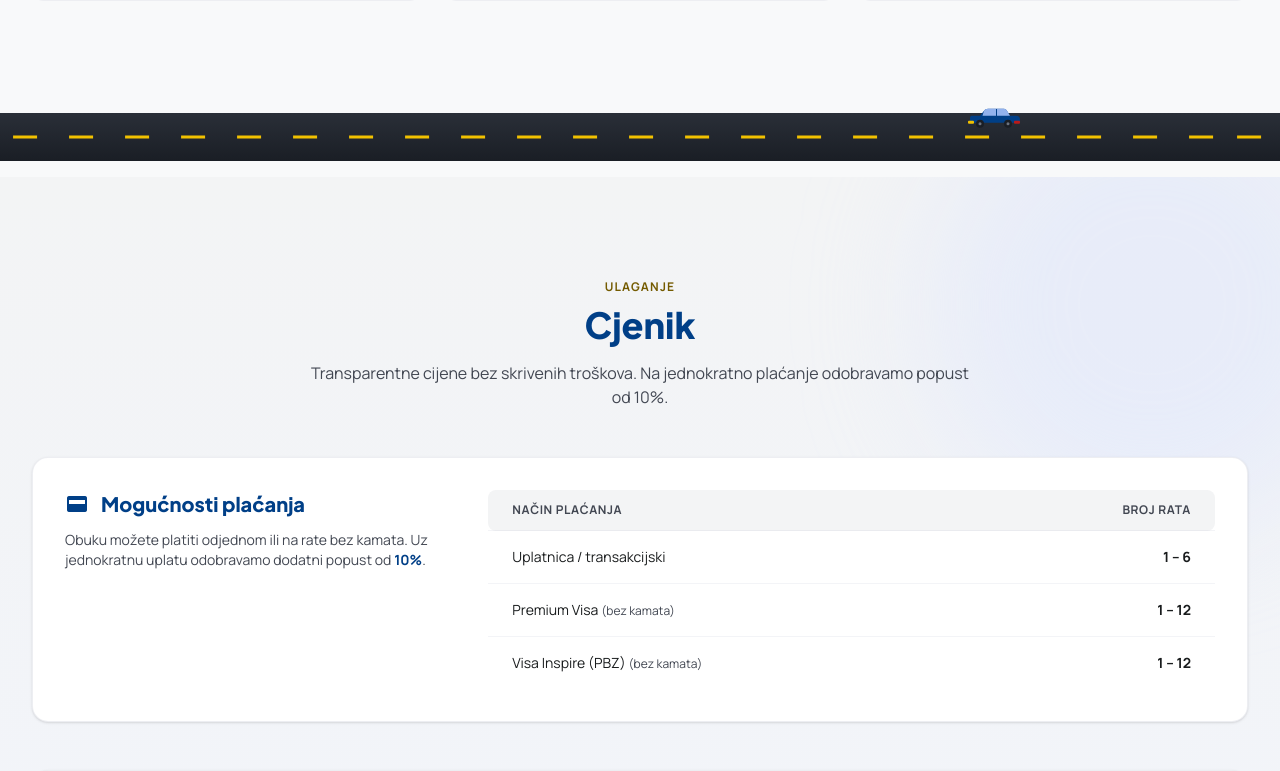
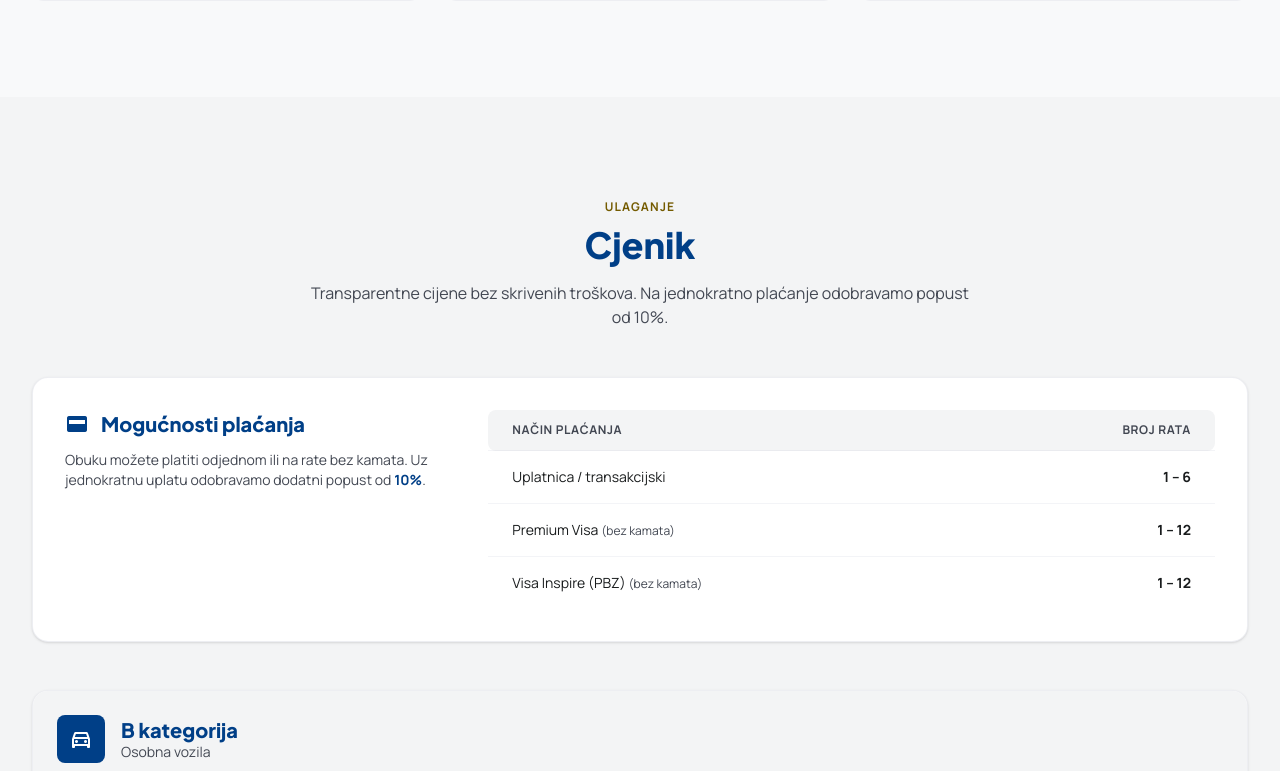
Before and after one commit to mateo76910/autoskola-pilot, a Next.js app: page / in a window 1280 px wide. Shown: the part 1409-2180 px from the top of the page. Built offline with nearby package versions, Linux system fonts and the light colour scheme.

Commit message:
fix branch

```diff
--- a/src/app/page.tsx
+++ b/src/app/page.tsx
@@ -5,7 +5,6 @@ import Instructors from "@/components/sections/Instructors";
 import Registration from "@/components/sections/Registration";
 import Faq, { faqItems } from "@/components/sections/Faq";
 import Locations from "@/components/sections/Locations";
-import RoadDivider from "@/components/RoadDivider";
 
 export default function Home() {
   const faqLd = {
@@ -29,11 +28,9 @@ export default function Home() {
       />
       <Hero />
       <Categories />
-      <RoadDivider direction="ltr" />
       <Pricing />
       <Instructors />
       <Registration />
-      <RoadDivider direction="rtl" />
       <Faq />
       <Locations />
     </>
--- a/src/components/sections/Faq.tsx
+++ b/src/components/sections/Faq.tsx
@@ -47,19 +47,8 @@ export const faqItems = [
 
 export default function Faq() {
   return (
-    <section
-      className="relative py-24 bg-gradient-to-b from-surface via-tertiary-fixed/15 to-surface overflow-hidden"
-      id="faq"
-    >
-      <div
-        aria-hidden="true"
-        className="pointer-events-none absolute top-10 right-0 w-[24rem] h-[24rem] rounded-full bg-tertiary-fixed/30 blur-3xl"
-      />
-      <div
-        aria-hidden="true"
-        className="pointer-events-none absolute bottom-0 left-0 w-[22rem] h-[22rem] rounded-full bg-primary-fixed/25 blur-3xl"
-      />
-      <div className="relative max-w-4xl mx-auto px-6 md:px-8">
+    <section className="py-24 bg-surface" id="faq">
+      <div className="max-w-4xl mx-auto px-6 md:px-8">
         <div className="text-center mb-16">
           <span className="text-tertiary font-bold tracking-widest text-xs uppercase">
             Pojašnjenja
--- a/src/components/sections/Hero.tsx
+++ b/src/components/sections/Hero.tsx
@@ -1,4 +1,4 @@
-import HeroImage from "@/components/HeroImage";
+import Image from "next/image";
 
 export default function Hero() {
   return (
@@ -36,7 +36,16 @@ export default function Hero() {
 
         <div className="relative">
           <div className="absolute -right-20 -top-20 w-96 h-96 bg-primary-fixed rounded-full mix-blend-multiply filter blur-3xl opacity-30" />
-          <HeroImage />
+          <div className="rounded-tl-[4rem] rounded-br-[4rem] overflow-hidden shadow-2xl relative z-10">
+            <Image
+              src="https://images.unsplash.com/photo-1619767886558-efdc259cde1a?auto=format&fit=crop&w=1200&q=80"
+              alt="Moderni auto za obuku vozača autoškole Pilot"
+              width={1200}
+              height={800}
+              priority
+              className="w-full h-[500px] object-cover"
+            />
+          </div>
 
           <div className="absolute -bottom-6 -left-6 glass-nav bg-surface/90 p-6 rounded-xl shadow-xl z-20 flex items-center gap-4">
             <div className="w-12 h-12 rounded-full bg-tertiary flex items-center justify-center text-on-tertiary">
--- a/src/components/sections/Instructors.tsx
+++ b/src/components/sections/Instructors.tsx
@@ -26,19 +26,8 @@ const instructors: Instructor[] = [
 
 export default function Instructors() {
   return (
-    <section
-      className="relative py-24 bg-surface overflow-hidden"
-      id="instruktori"
-    >
-      <div
-        aria-hidden="true"
-        className="pointer-events-none absolute top-1/3 -left-40 w-[30rem] h-[30rem] rounded-full bg-secondary-fixed/40 blur-3xl"
-      />
-      <div
-        aria-hidden="true"
-        className="pointer-events-none absolute -bottom-20 right-0 w-[22rem] h-[22rem] rounded-full bg-primary-fixed/30 blur-3xl"
-      />
-      <div className="relative max-w-7xl mx-auto px-6 md:px-8">
+    <section className="py-24 bg-surface" id="instruktori">
+      <div className="max-w-7xl mx-auto px-6 md:px-8">
         <div className="flex flex-col md:flex-row justify-between items-start md:items-end mb-16 gap-4">
           <div>
             <span className="text-tertiary font-bold tracking-widest text-xs uppercase">
--- a/src/components/sections/Locations.tsx
+++ b/src/components/sections/Locations.tsx
@@ -25,15 +25,8 @@ function mapLinkHref(query: string) {
 
 export default function Locations() {
   return (
-    <section
-      className="relative py-24 bg-surface-container-low overflow-hidden"
-      id="lokacije"
-    >
-      <div
-        aria-hidden="true"
-        className="pointer-events-none absolute top-10 left-1/2 -translate-x-1/2 w-[40rem] h-[24rem] rounded-full bg-primary-fixed/30 blur-3xl"
-      />
-      <div className="relative max-w-7xl mx-auto px-6 md:px-8">
+    <section className="py-24 bg-surface-container-low" id="lokacije">
+      <div className="max-w-7xl mx-auto px-6 md:px-8">
         <div className="text-center mb-16">
           <span className="text-tertiary font-bold tracking-widest text-xs uppercase">
             Prisutnost
--- a/src/components/sections/Pricing.tsx
+++ b/src/components/sections/Pricing.tsx
@@ -34,26 +34,16 @@ function PriceTable({
   subtitle,
   rows,
   icon,
-  accent,
 }: {
   title: string;
   subtitle: string;
   rows: Row[];
   icon: string;
-  accent: "blue" | "gold" | "teal";
 }) {
-  const accentMap = {
-    blue: "bg-gradient-to-br from-primary to-primary-container",
-    gold: "bg-gradient-to-br from-tertiary-container to-tertiary",
-    teal: "bg-gradient-to-br from-secondary to-on-secondary-container",
-  } as const;
-
   return (
     <div className="bg-surface-container-lowest rounded-2xl border border-outline-variant/30 overflow-hidden shadow-sm">
       <div className="flex items-center gap-3 sm:gap-4 p-4 sm:p-6 border-b border-outline-variant/30 bg-surface-container-low">
-        <div
-          className={`w-12 h-12 rounded-lg flex items-center justify-center text-white shadow-sm ${accentMap[accent]}`}
-        >
+        <div className="w-12 h-12 rounded-lg bg-primary flex items-center justify-center text-white">
           <span className="material-symbols-outlined">{icon}</span>
         </div>
         <div>
@@ -113,19 +103,8 @@ function PriceTable({
 
 export default function Pricing() {
   return (
-    <section
-      className="relative py-24 bg-gradient-to-b from-surface-container-low via-primary-fixed/20 to-surface-container-low overflow-hidden"
-      id="cjenik"
-    >
-      <div
-        aria-hidden="true"
-        className="pointer-events-none absolute -top-24 -right-24 w-[28rem] h-[28rem] rounded-full bg-primary-fixed/40 blur-3xl"
-      />
-      <div
-        aria-hidden="true"
-        className="pointer-events-none absolute -bottom-24 -left-24 w-[24rem] h-[24rem] rounded-full bg-tertiary-fixed/30 blur-3xl"
-      />
-      <div className="relative max-w-7xl mx-auto px-6 md:px-8">
+    <section className="py-24 bg-surface-container-low" id="cjenik">
+      <div className="max-w-7xl mx-auto px-6 md:px-8">
         <div className="text-center mb-12">
           <span className="text-tertiary font-bold tracking-widest text-xs uppercase">
             Ulaganje
@@ -222,21 +201,18 @@ export default function Pricing() {
             subtitle="Osobna vozila"
             rows={categoryB}
             icon="directions_car"
-            accent="blue"
           />
           <PriceTable
             title="A kategorije"
             subtitle="Motocikli – AM, A1, A2 i A"
             rows={categoryA}
             icon="two_wheeler"
-            accent="gold"
           />
           <PriceTable
             title="C kategorija"
             subtitle="Teretna vozila"
             rows={categoryC}
             icon="local_shipping"
-            accent="teal"
           />
         </div>
 
```
